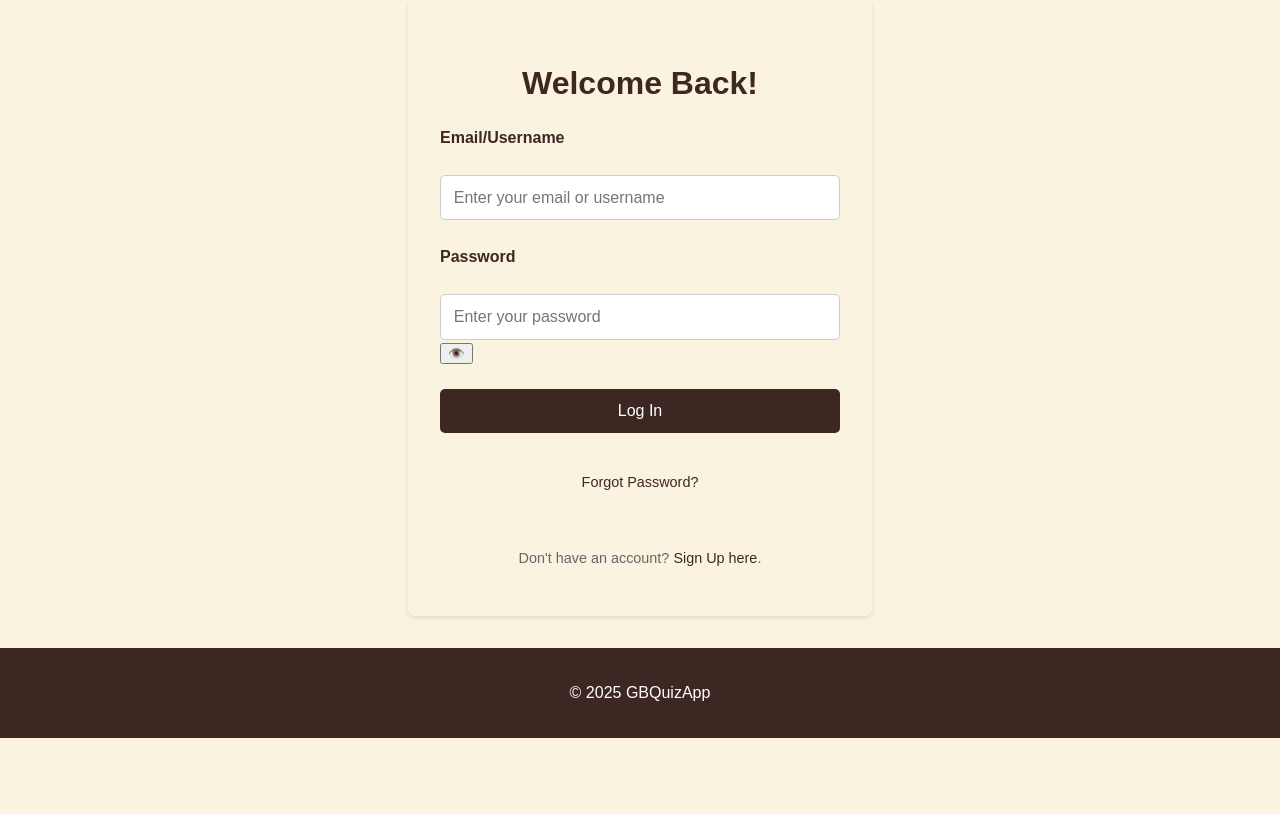
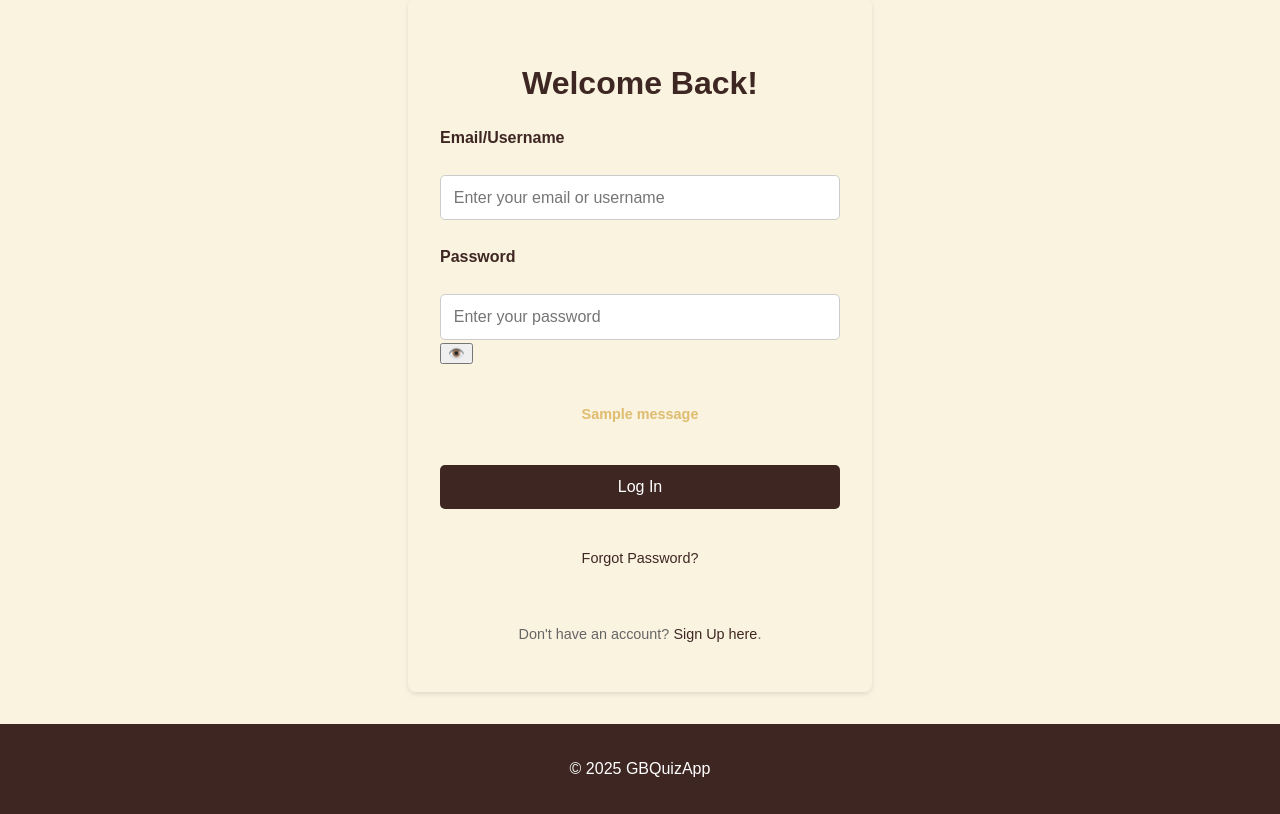
Before and after one commit to Gbayilo/geeby_quiz_application, a Python web app: template frontend/templates/login.html in a window 1280 px wide. Shown: the part 103-917 px from the top of the page. Before the commit the page ends 841 px from the top, so only its background shows below. Run offline with Jinja, Linux system fonts and the light colour scheme; the template is opened without the code that fills it, so the values that code supplies are empty; one stand-in notice (Sample message) is shown.

Commit message:
feat: Add flash message display for user feedback on login page

```diff
--- a/frontend/templates/login.html
+++ b/frontend/templates/login.html
@@ -28,6 +28,15 @@
           <button type="button" id="toggle-password" aria-label="Show Password">👁️</button>
         </div>
 
+        <!-- Flash Message -->
+         {% with messages = get_flashed_messages(with_categories=true) %}
+          {% if messages %}
+            {% for category, message in messages %}
+              <p style="color: rgba(198, 137, 7, 0.518); font-weight: 700;">{{message}}</p>
+            {% endfor %}
+          {% endif %}
+         {% endwith %}
+
         <button type="submit" class="btn">Log In</button>
         <p><a href="#">Forgot Password?</a></p>
         <p>Don't have an account? <a href="/signup">Sign Up here</a>.</p>
```
